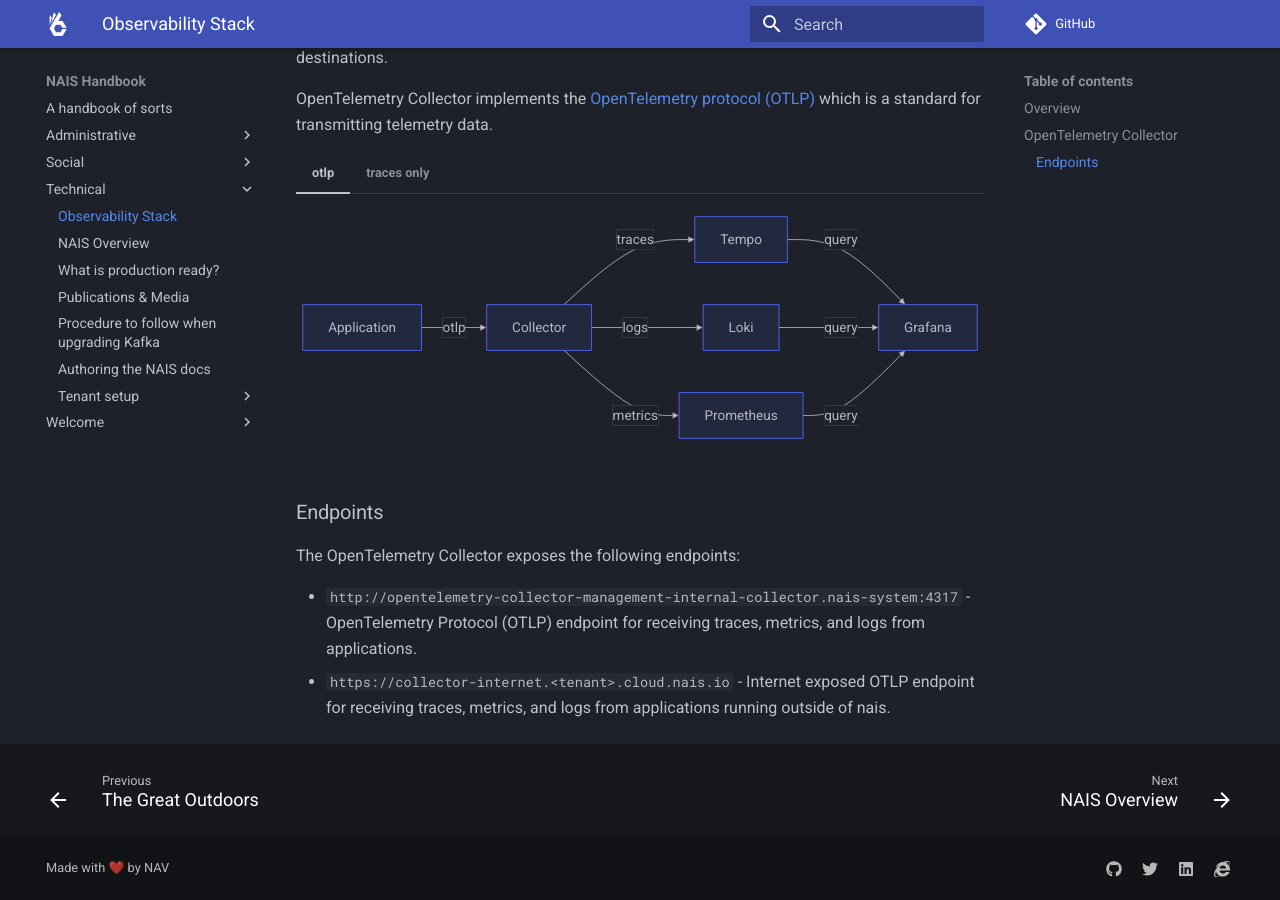
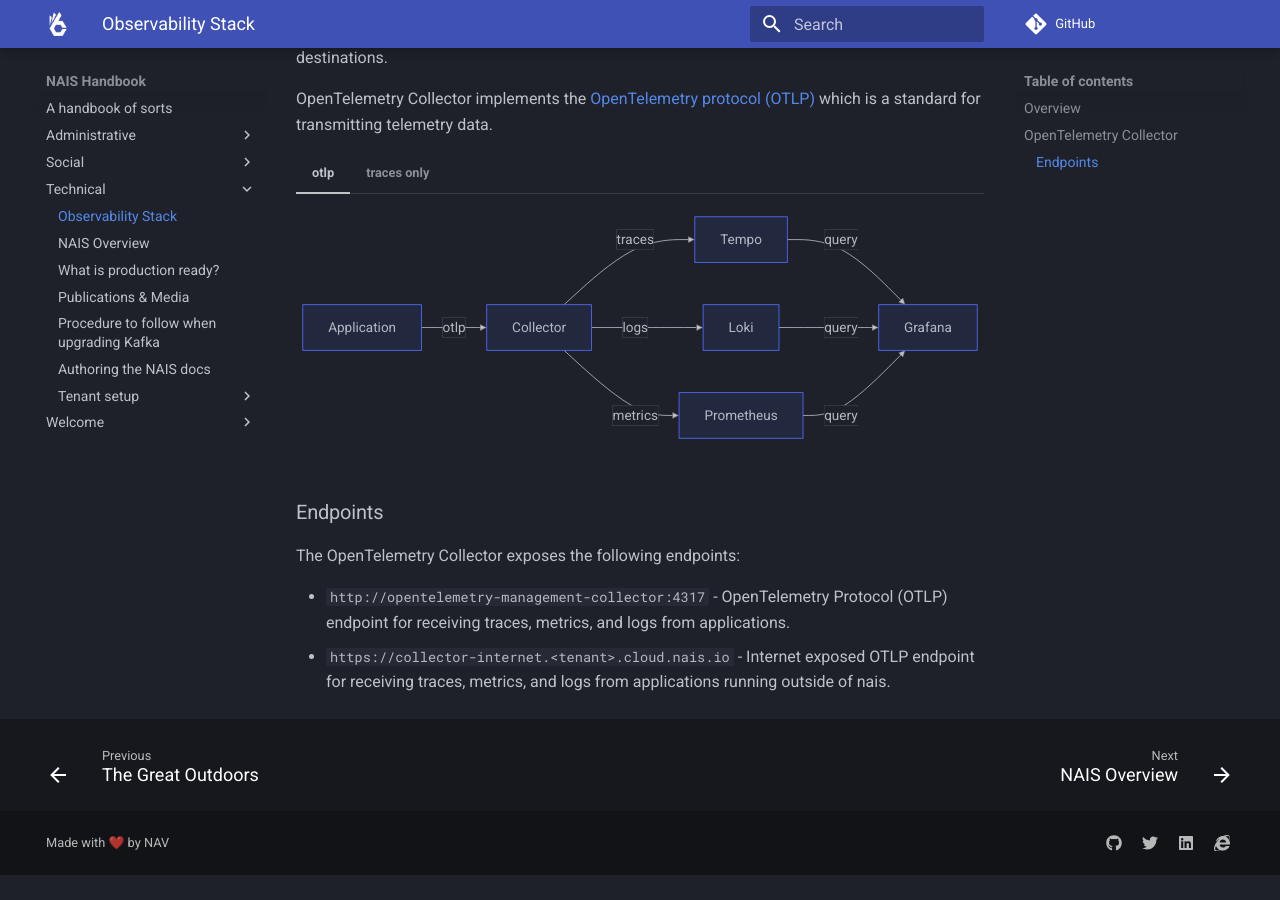
Before and after one commit to nais/handbook, an MkDocs documentation site: the page built from docs/technical/observability.md, in a window 1280 px wide and 900 px high, scrolled down 789 px. Built offline with MkDocs 1.6.1 and Material for MkDocs 9.7.7, drawn with Linux system fonts in a browser that asks for light colours; comment, search, counter and statistics services are not loaded; after the commit the page ends 1664 px from its top, so only the background shows below that; some of the changed lines change nothing that is shown.

Commit message:
Shorten service name for opentelemetry management collector

```diff
--- a/docs/technical/observability.md
+++ b/docs/technical/observability.md
@@ -70,5 +70,5 @@
 
 The OpenTelemetry Collector exposes the following endpoints:
 
-- `http://opentelemetry-collector-management-internal-collector.nais-system:4317` - OpenTelemetry Protocol (OTLP) endpoint for receiving traces, metrics, and logs from applications.
+- `http://opentelemetry-management-collector:4317` - OpenTelemetry Protocol (OTLP) endpoint for receiving traces, metrics, and logs from applications.
 - `https://collector-internet.<tenant>.cloud.nais.io` - Internet exposed OTLP endpoint for receiving traces, metrics, and logs from applications running outside of nais.
```
